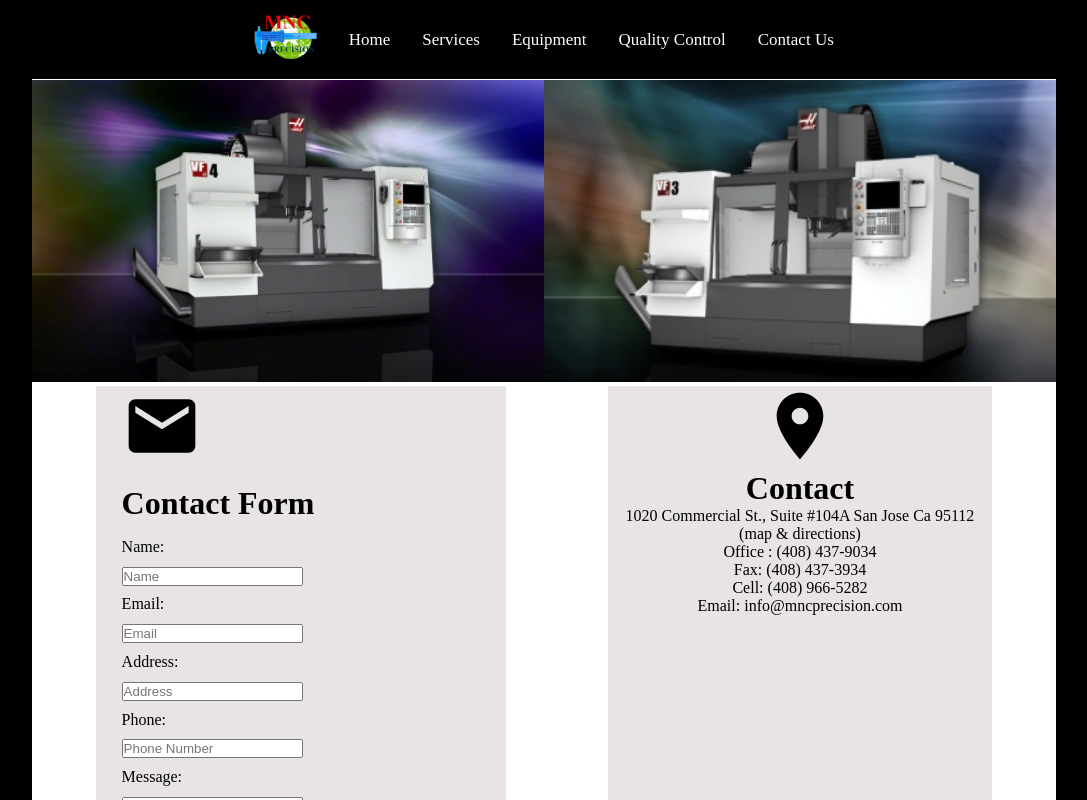
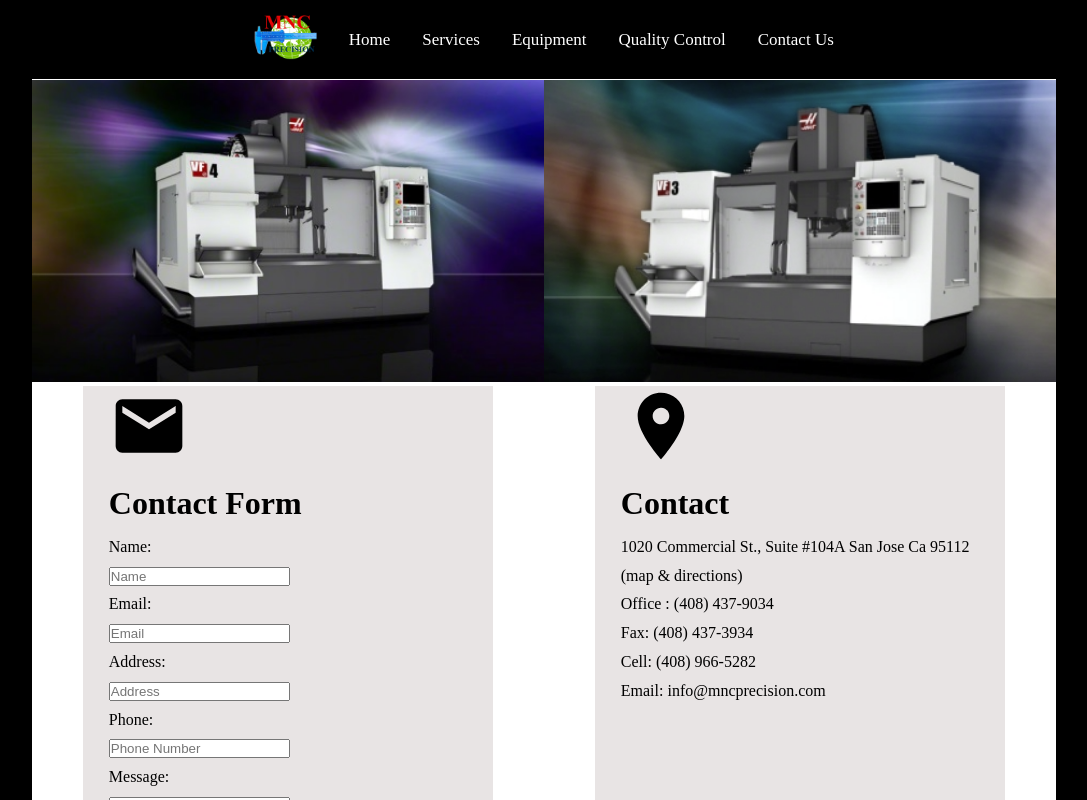
Before and after one commit to marynghiem/MNCPrecision, a React (Create React App) app: page /ContactUs in a window 1280 px wide. Shown: the top 800 px of the page, without its empty margins (96-1183 px from the left). Built offline with nearby package versions, Linux system fonts and the light colour scheme.

Commit message:
made background color the whole page

```diff
--- a/src/App.css
+++ b/src/App.css
@@ -1,6 +1,6 @@
 .App {
   text-align: center;
-  height: 150vh;
+  height: 100%;
   background-color: black;
 }
 
--- a/src/css/ContactUs.css
+++ b/src/css/ContactUs.css
@@ -45,4 +45,7 @@
   display: inline-block;
   vertical-align: top;
   margin-left: 5%;
+  text-align: left;
+  padding-left: 2vw;
+  line-height: 1.8;
 }
```
